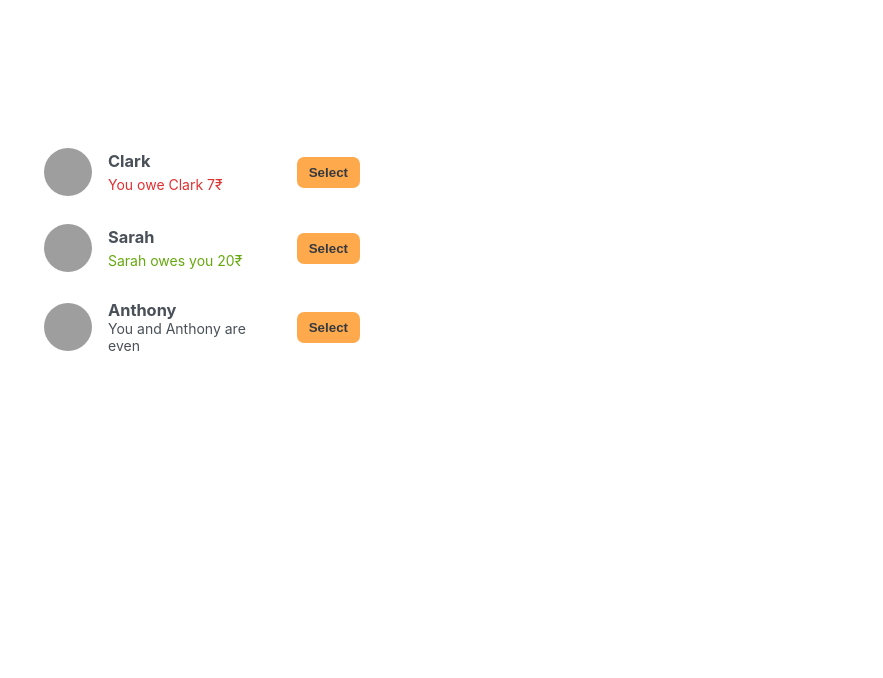
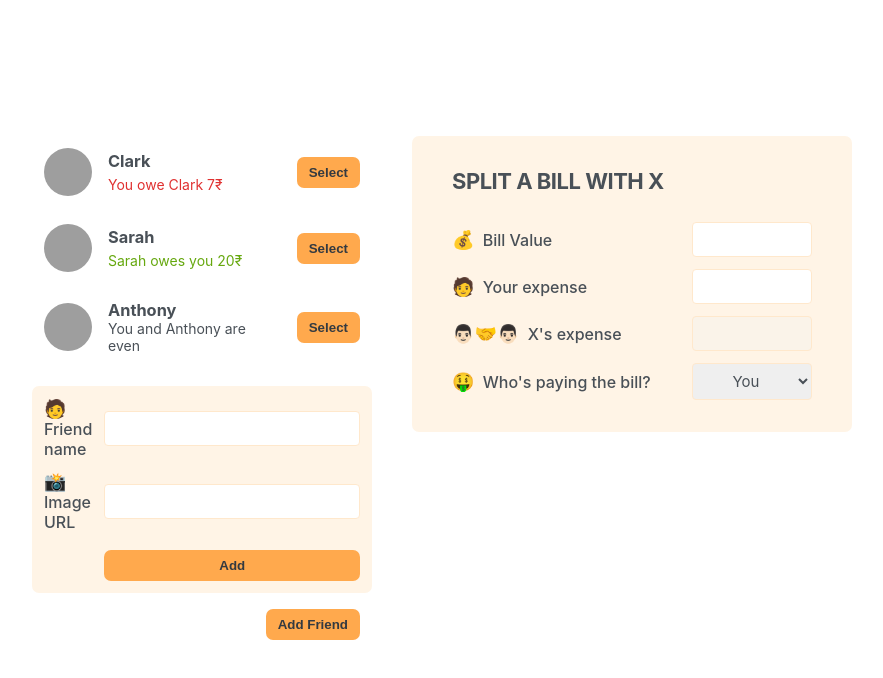
Before and after one commit to ShantanuSutar/Eat-N-Split, a React (Create React App) app in the folder app/: page / in a window 1280 px wide. Shown: the top 678 px of the page, without its empty margins (198-1081 px from the left). Built offline with nearby package versions, Linux system fonts and the light colour scheme; grey boxes are pictures that could not be loaded; the HTML template or start-up script is replaced by a standard one.

Commit message:
building forms to add friend and select friend to share the bill
1. To add a new friend
 -- Friend Name and Image Url

2. To select a friend to split a bill
 -- Bill Value and Your Expense and Who's paying the Bill

```diff
--- a/app/src/App.jsx
+++ b/app/src/App.jsx
@@ -24,7 +24,10 @@ function App() {
     <div className="app">
       <div className="sidebar">
         <FriendsList />
+        <FormAddFriend />
+        <Button>Add Friend</Button>
       </div>
+      <FormSlpitBill></FormSlpitBill>
     </div>
   );
 } // Main component
@@ -58,11 +61,52 @@ function Friend({ friend, key }) {
       )}
       {friend.balance === 0 && <p>You and {friend.name} are even</p>}
 
-      <button className="button">Select</button>
+      <Button>Select</Button>
     </li>
   );
   // Display the friend information in a list item and add a button to select the friend and display the transactions
   //abs is used to convert negative balance to positive
 }
 
+function Button({ children }) {
+  return <button className="button">{children}</button>;
+}
+
+function FormAddFriend() {
+  return (
+    <form className="form-add-friend">
+      <label>🧑Friend name</label>
+      <input type="text" />
+
+      <label>📸 Image URL</label>
+      <input type="text" />
+
+      <Button>Add</Button>
+    </form>
+  );
+} // Form to add a new friend to the list
+
+function FormSlpitBill() {
+  return (
+    <form className="form-split-bill">
+      <h2>Split a bill with x</h2>
+
+      <label>💰 Bill Value</label>
+      <input type="text" />
+
+      <label>🧑 Your expense</label>
+      <input type="text" />
+
+      <label>👨🏻‍🤝‍👨🏻 X's expense</label>
+      <input type="text" disabled />
+
+      <label>🤑 Who's paying the bill?</label>
+      <select>
+        <option value="user">You</option>
+        <option value="friend">X</option>
+      </select>
+    </form>
+  );
+} // Form to split a bill with a friend
+
 export default App;
```
